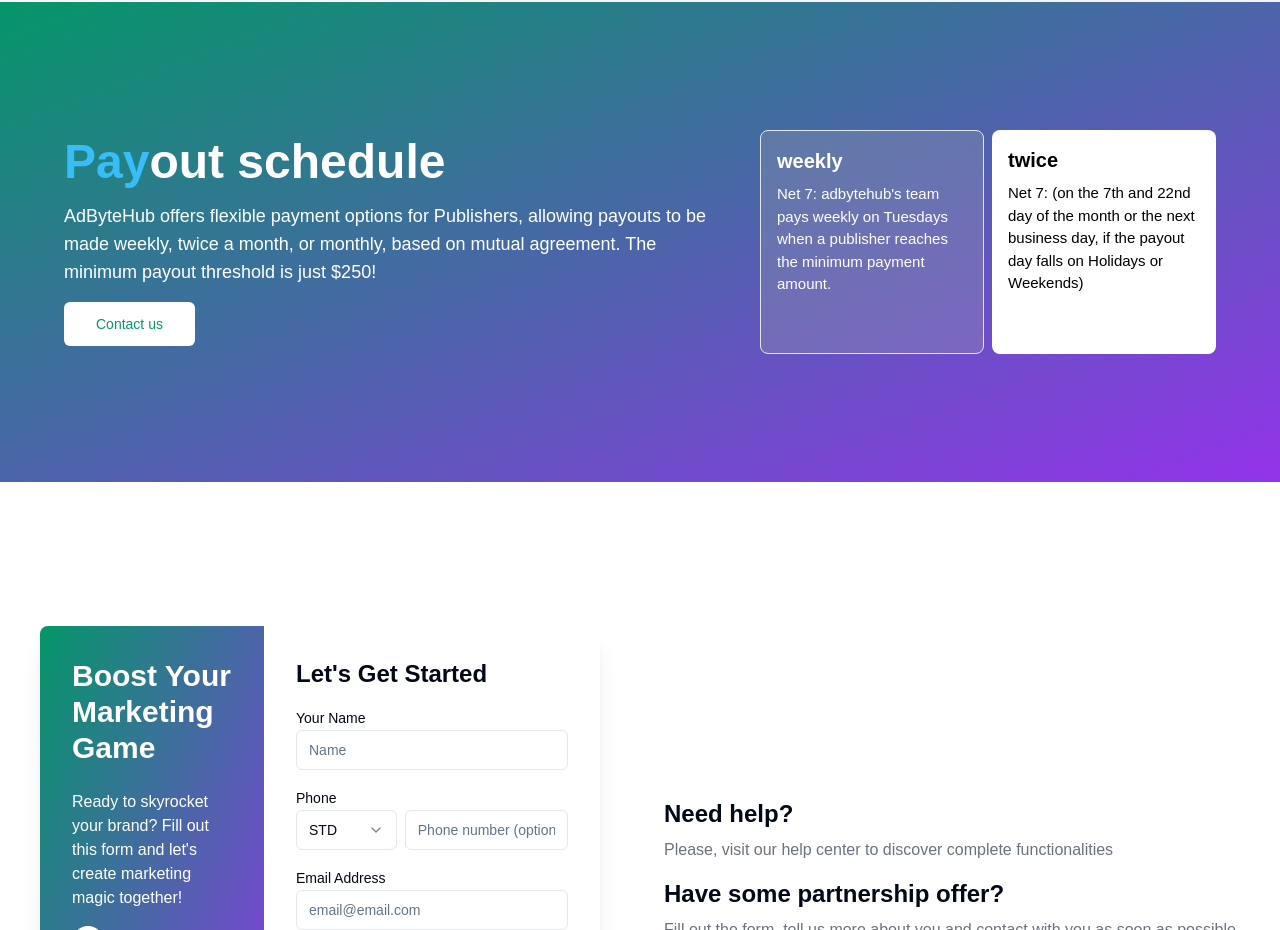
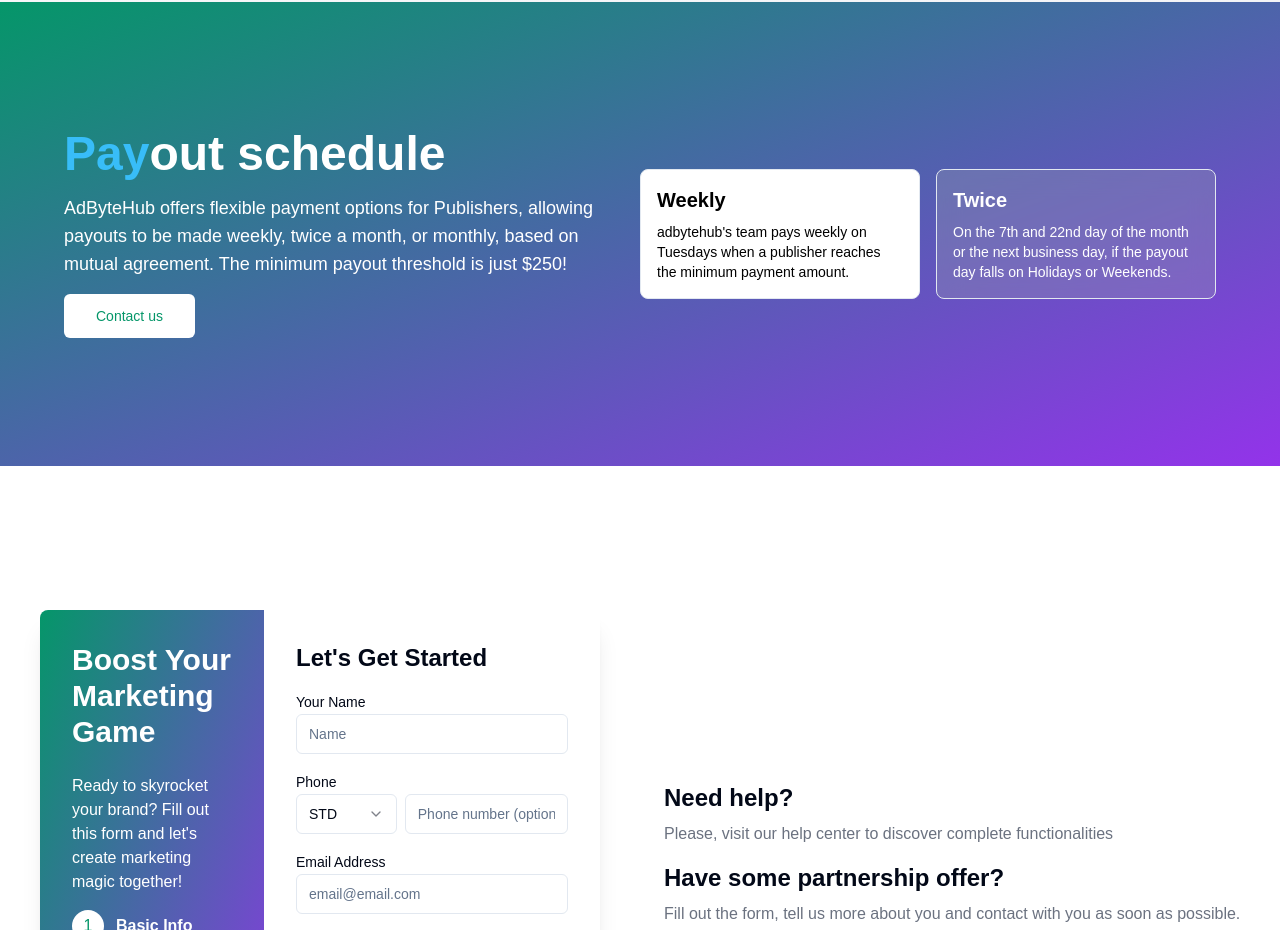
Before and after one commit to Antima1123/newmobisaturn, a Next.js app: page /publisher in a window 1280 px wide. Shown: the part 1300-2230 px from the top of the page. Built offline with nearby package versions, Linux system fonts and the light colour scheme; what hono would draw is missing.

Commit message:
update payout

```diff
--- /dev/null
+++ b/components/payout-card.tsx
@@ -0,0 +1,54 @@
+'use client'
+
+import { useState } from 'react'
+import { motion } from 'framer-motion'
+
+interface ScheduleCardProps {
+  title: string
+  description: string
+  isActive: boolean
+}
+
+const ScheduleCard: React.FC<ScheduleCardProps> = ({ title, description, isActive }) => {
+  return (
+    <motion.div
+      className={`gap-2 py-4 border rounded-lg w-full h-full px-4 flex flex-col ${
+        isActive
+          ? "bg-white text-black"
+          : "bg-gray-400 bg-opacity-30 backdrop-blur-md border text-white"
+      }`}
+    >
+      <h2 className="font-semibold text-xl capitalize">{title}</h2>
+      <p className="text-sm">{description}</p>
+    </motion.div>
+  )
+}
+
+export default function PaymentSchedule() {
+  const [activeCard, setActiveCard] = useState<'weekly' | 'twice'>('weekly')
+
+  return (
+    <div className="grid md:grid-cols-2 gap-4 bg-transparent max-w-xl mx-auto">
+      <motion.div
+        onHoverStart={() => setActiveCard('weekly')}
+        onHoverEnd={() => setActiveCard('twice')}
+      >
+        <ScheduleCard
+          title="weekly"
+          description="adbytehub's team pays weekly on Tuesdays when a publisher reaches the minimum payment amount."
+          isActive={activeCard === 'weekly'}
+        />
+      </motion.div>
+      <motion.div
+        onHoverStart={() => setActiveCard('twice')}
+        onHoverEnd={() => setActiveCard('weekly')}
+      >
+        <ScheduleCard
+          title="twice"
+          description="On the 7th and 22nd day of the month or the next business day, if the payout day falls on Holidays or Weekends."
+          isActive={activeCard === 'twice'}
+        />
+      </motion.div>
+    </div>
+  )
+}
--- a/components/payout.tsx
+++ b/components/payout.tsx
@@ -1,53 +1,13 @@
 "use client"
 
-import { useState, useEffect } from "react"
-import { motion, AnimatePresence } from "framer-motion"
-import { Card, CardContent } from "@/components/ui/card"
+import { useState } from "react"
+import { motion } from "framer-motion"
 import { Button } from "@/components/ui/button"
 import { useOpenContactUs } from "@/hook/contact-open"
+import PaymentSchedule from "./payout-card"
 
 export default function PayOut() {
-  // const [selectedOption, setSelectedOption] = useState("weekly")
-  const [isAutoSwitching, setIsAutoSwitching] = useState(true)
   const { onOpen } = useOpenContactUs();
-
-  // useEffect(() => {
-  //   let interval: NodeJS.Timeout
-
-  //   if (isAutoSwitching) {
-  //     interval = setInterval(() => {
-  //       setSelectedOption((prev) => (prev === "weekly" ? "twice" : "weekly"))
-  //     }, 5000) // Switch every 5 seconds
-  //   }
-
-  //   return () => clearInterval(interval)
-  // }, [isAutoSwitching])
-
-  // const handleManualSelect = (option: string) => {
-  //   setSelectedOption(option)
-  //   setIsAutoSwitching(false)
-
-  //   // Resume auto-switching after 10 seconds of inactivity
-  //   setTimeout(() => setIsAutoSwitching(true), 10000)
-  // }
-
-  // const container = {
-  //   hidden: { opacity: 0 },
-  //   show: {
-  //     opacity: 1,
-  //     transition: {
-  //       staggerChildren: 0.1
-  //     }
-  //   }
-  // }
-
-  // const item = {
-  //   hidden: { opacity: 0, y: 20 },
-  //   show: { opacity: 1, y: 0 }
-  // }
-
-  const [card, setCard] = useState(false)
-
   return (
     <div className="py-32 bg-gradient-to-br from-emerald-600 to-purple-600 p-8 flex items-center justify-center">
       <motion.div
@@ -74,7 +34,6 @@ export default function PayOut() {
               whileHover={{ scale: 1.02 }}
               whileTap={{ scale: 0.98 }}
             >
-              {/* <Button size="lg" className="bg-gradient-to-br from-emerald-600 to-purple-600 p-6" onClick={()=> onOpen()}>Get Started</Button> */}
               <Button
                 onClick={() => onOpen()}
                 size="lg" className="bg-white text-emerald-600 hover:bg-white/90">
@@ -82,86 +41,7 @@ export default function PayOut() {
               </Button>
             </motion.div>
           </motion.div>
-
-          <motion.div className="flex gap-2 bg-transparent">
-
-            <motion.div className={`gap-2 py-4 border rounded-lg w-[14rem] h-[14rem] px-4 flex flex-col ${card ? "bg-white text-black" : "bg-gray-400 bg-opacity-30 backdrop-blur-md border text-white"}`}
-              onHoverStart={()=> {setCard(true)}}
-              onHoverEnd={()=>{setCard(false)}}
-            >
-              <h1 className="font-[600] text-xl">weekly</h1>
-              <p className=" text-[15px]">Net 7: adbytehub&apos;s team pays weekly on Tuesdays when a publisher reaches the minimum payment amount.</p>
-            </motion.div>
-
-            <motion.div className={`gap-2 py-4 w-[14rem] h-[14rem] rounded-lg px-4  flex flex-col ${card ? "bg-gray-400 bg-opacity-30 backdrop-blur-md border text-white" : "bg-white text-black"} `}>
-              <h1 className="font-[600] text-xl">twice</h1>
-              <p className="text-[15px]">Net 7: (on the 7th and 22nd day of the month or the next business day, if the payout day falls on Holidays or Weekends)</p>
-            </motion.div>
-          </motion.div>
-
-          {/* <motion.div
-
-          className="flex-1 w-full p-0">
-            <Card className="bg-white shadow-lg rounded-xl overflow-hidden h-[210px] p-0 border-0">
-              <CardContent className="">
-                <div className="flex p-0">
-                  <button
-
-                    className={`flex-1 py-4 px-6 text-left relative `}
-
-                    role="tab"
-                  >
-                    <h3 className="font-semibold text-lg mb-2">Weekly</h3>
-                    <AnimatePresence mode="wait">
-
-                        <motion.p
-                          key="weekly"
-                          initial={{ opacity: 0, y: 10 }}
-                          animate={{ opacity: 1, y: 0 }}
-                          exit={{ opacity: 0, y: -10 }}
-                          transition={{ duration: 0.2 }}
-                          className="text-md text-gray-600 font-[500]"
-                        >
-                          Net 7: adbytehub&apos;s team pays weekly on Tuesdays when a publisher reaches
-                          the minimum payment amount.
-                        </motion.p>
-
-                    </AnimatePresence>
-                  </button>
-                  <button
-
-                    className={`flex-1 py-0 px-6 text-left relative border-0
-
-                      `}
-
-                    role="tab"
-                  >
-
-                      <motion.div
-                        className="absolute left-0 top-0 py-0 w-4 -ml-4 h-[220px] bg-gradient-to-tl from-purple-600 to-emerald-600 "
-                      />
-
-                    <h3 className="font-semibold text-lg mb-2">Twice a month</h3>
-                    <AnimatePresence mode="wait">
-
-                        <motion.p
-                          key="twice"
-                          initial={{ opacity: 0, y: 10 }}
-                          animate={{ opacity: 1, y: 0 }}
-                          exit={{ opacity: 0, y: -10 }}
-                          transition={{ duration: 0.2 }}
-                          className="text-md text-gray-600 font-[500]"
-                        >
-                          Net 7: (on the 7th and 22nd day of the month or the next business day, if the
-                          payout day falls on Holidays or Weekends)
-                        </motion.p>
-
-                    </AnimatePresence>
-                  </button>
-                </div>
-              </CardContent>
-            </Card>
-          </motion.div> */}
+          <PaymentSchedule/>
         </div>
       </motion.div>
     </div>
```
